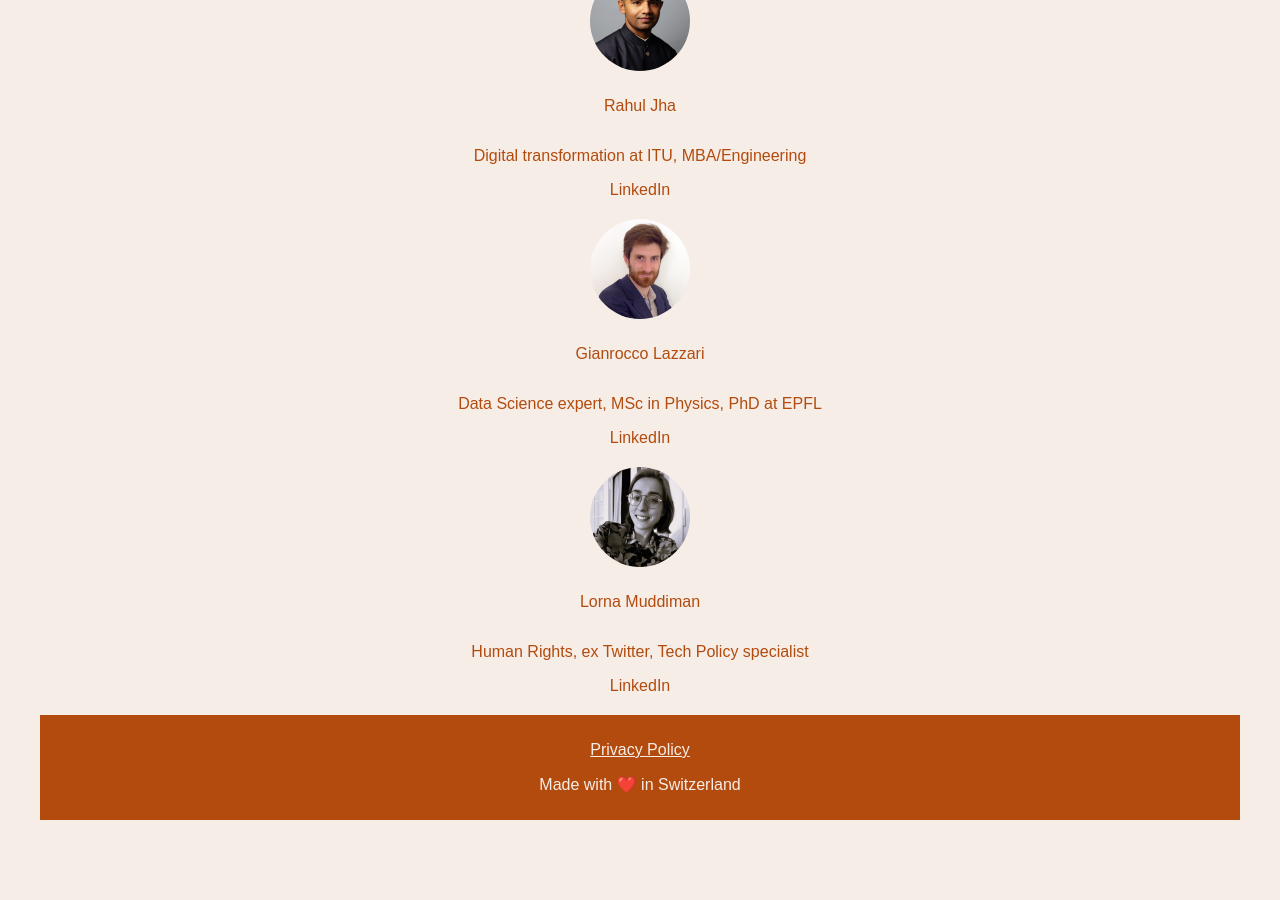
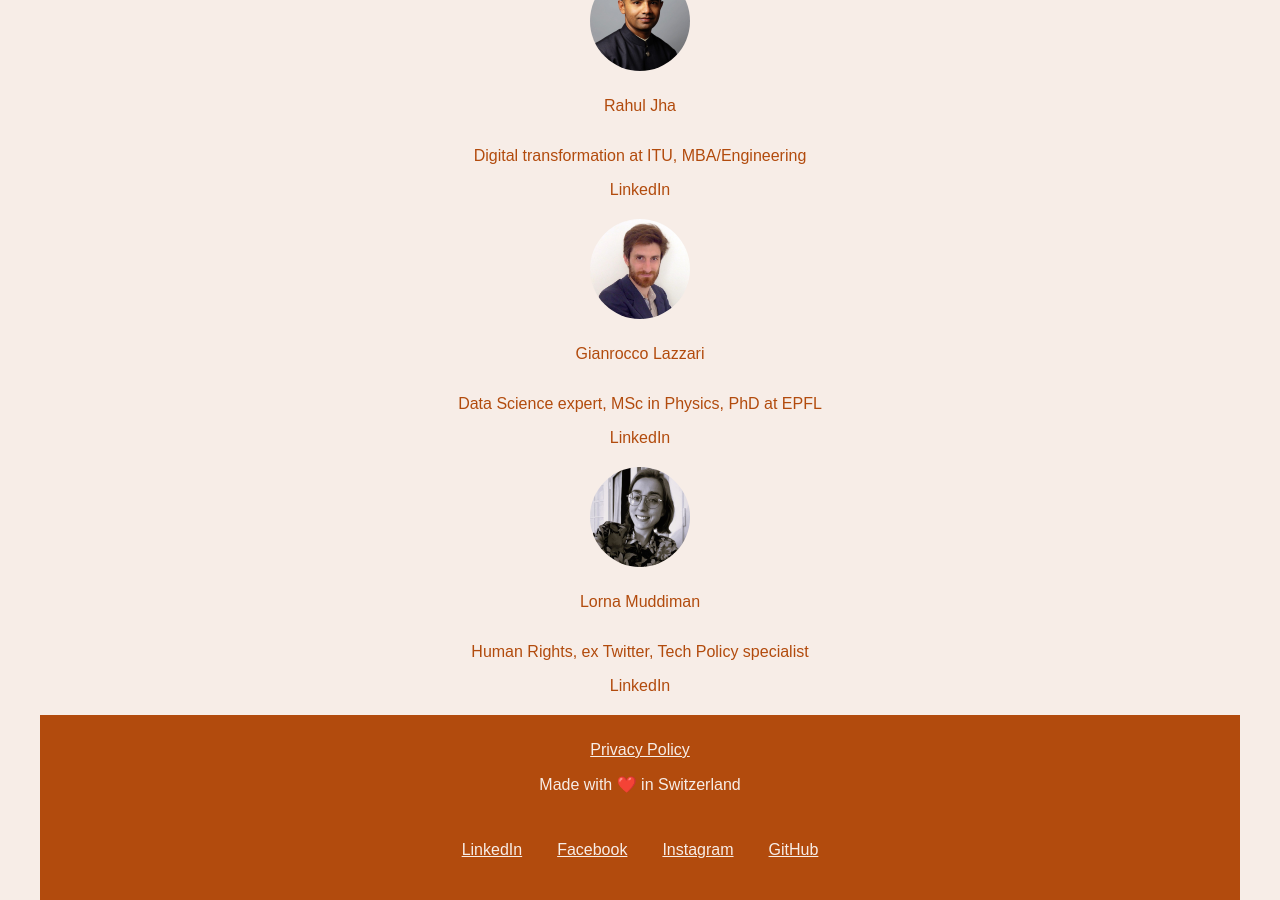
Before and after one commit to slowgrub/slow-grub, a Jekyll site: the page built from index.md, in a window 1280 px wide and 900 px high, scrolled down 1581 px. Built offline with Jekyll 4.4.1, drawn with Linux system fonts in a browser that asks for light colours; some web fonts are replaced; before the commit the page ends 2401 px from its top, so only the background shows below that.

Commit message:
Update footer.html

```diff
--- a/_includes/footer.html
+++ b/_includes/footer.html
@@ -1,4 +1,14 @@
 <footer>
-    <p><a href="https://docs.google.com/document/d/15PR-hRr6lkvQ3DcFaQUuaY2mK98BSLbDhmkCsaXEI_U/edit?usp=sharing" target="_blank">Privacy Policy</a></p>
+    <p><a href="https://docs.google.com/document/d/15PR-hRr6lkvQ3DcFaQUuaY2mK98BSLbDhmkCsaXEI_U/edit?usp=sharing" target="_blank" rel="noopener noreferrer">Privacy Policy</a></p>
     <p>Made with ❤️ in Switzerland</p>
+
+    <!-- Social Media Links -->
+    <nav aria-label="Social Media Links">
+        <ul id="social-media" class="center-content">
+            <li><a href="https://linkedin.com/company/slow-grub" target="_blank" rel="noopener noreferrer">LinkedIn</a></li>
+            <li><a href="https://www.facebook.com/slowgrub" target="_blank" rel="noopener noreferrer">Facebook</a></li>
+            <li><a href="https://www.instagram.com/slowgrub/" target="_blank" rel="noopener noreferrer">Instagram</a></li>
+            <li><a href="https://github.com/slowgrub/slow-grub" target="_blank" rel="noopener noreferrer">GitHub</a></li>
+        </ul>
+    </nav>
 </footer>
```
